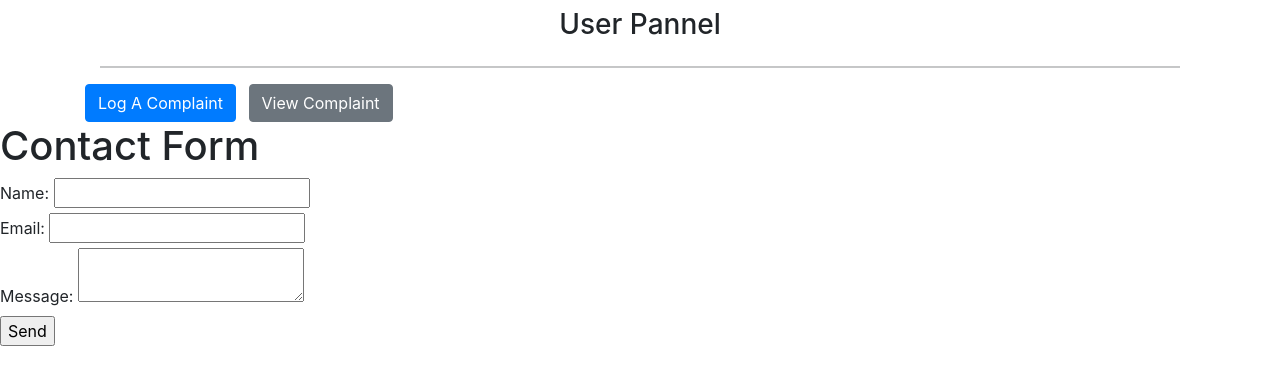
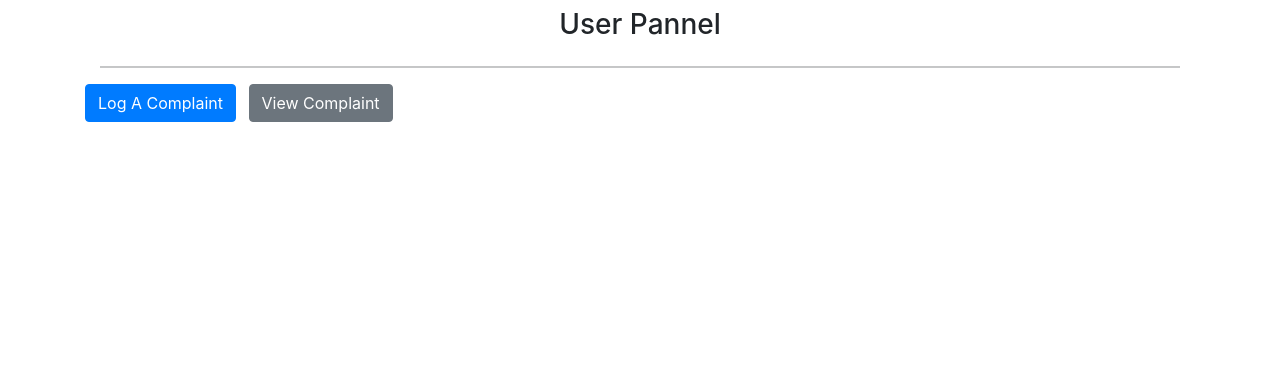
Before and after one commit to Dlaminisiphi/groupproject, a Flask app: page /user_home_page in a window 1280 px wide. Shown: the part 56-441 px from the top of the page. Run offline with Flask 2, Linux system fonts and the light colour scheme; a user stored in the database is signed in; some libraries are stand-ins or nearby versions.

Commit message:
first commit

```diff
--- a/website/auth.py
+++ b/website/auth.py
@@ -1,12 +1,12 @@
-from flask import Blueprint,render_template, request, flash, redirect, url_for, jsonify,session
+from flask import Blueprint,render_template, request, flash, redirect, url_for, jsonify
 from . import db
 from .models import User,Report
 from werkzeug.security import generate_password_hash, check_password_hash
 from flask_login import login_user, login_required, logout_user,current_user
 import json, smtplib
 import ssl
-import certifi
-from urllib.request import urlopen
+from email.mime.text import MIMEText
+from email.mime.multipart import MIMEMultipart
 auth=Blueprint('auth',__name__)
 
 
@@ -104,34 +104,6 @@ def sign_up():
 @login_required
 def user_home_page():
 
-
-    if request.method== 'POST':
-        name=request.form.get('name')
-        email=request.form.get('email')
-        message=request.form.get('message')
-        try:
-
-            # Send the report by email
-            sender_email = "flaskschoolproject@gmail.com"
-            receiver_email = email
-            password = "lyuecijpplnqlpaq"
-            message = f"Subject: Report for {name}\n\n{message}"
-            context = ssl.create_default_context()
-            urllib.request.urlopen(req,context=context)
-            with smtplib.SMTP_SSL("smtp.gmail.com", 465, context=context) as server:
-                server.login(sender_email, password)
-                server.sendmail(sender_email, receiver_email, message.encode('utf-8'))
-        except Exception as e:
-            return "Failed to send the report by email: " + str(e), "error"
-        else:
-            return "Report has been sent by email to " + email, "success"
-
-
-
-
-
-
-
     return render_template("user_home_page.html", user=current_user )
 #----------------------------------------------------------------BUTTONS IN HOME PAGE--------------------------------------------------------
 @auth.route("/log_complaint", methods=['GET','POST'])
@@ -177,7 +149,7 @@ def user_Page():
 def admin_page():
         reports=Report.query.all()
         return render_template("admin_page.html", user= current_user,reports=reports)
-
+#----------------------------------------------------DELETE FROM ADMIN SIDE------------------------------------------------------
 @auth.route('/delete-report', methods=['POST'])
 def delete_report():
     report = json.loads(request.data)
@@ -187,24 +159,58 @@ def delete_report():
         db.session.delete(report)
         db.session.commit()
     return jsonify({})
-
+#--------------------------------------------------------QUERY RECIEVED----------------------------------------------
 @auth.route("/report_recieved", methods=['GET','POST'])
 def user_send():
     if request.method== 'POST':
         email = request.form.get('email')
-
         try:
-
-            # Send the report by email
             sender_email = "flaskschoolproject@gmail.com"
             receiver_email = email
             password = "rwdgtyxxnyxlzmcf"
-            message = "Great News! The Dut maintance team have recieved your query and are attend to it"
+            subject = 'DUT MAINTENANCE TEAM UPDATE'
+            message = "Great News! The Dut maintenance team has recieved your query and is attending to it."
+            msg = MIMEMultipart()
+            msg['From'] = sender_email
+            msg['To'] = receiver_email
+            msg['Subject'] = subject
+            body = MIMEText(message)
+            msg.attach(body)
             context = ssl.create_default_context()
             with smtplib.SMTP_SSL("smtp.gmail.com", 465, context=context) as server:
                 server.login(sender_email, password)
-                server.sendmail(sender_email, receiver_email, message.encode('utf-8'))
+                server.sendmail(sender_email, receiver_email, msg.as_string())
         except Exception as e:
-            return "Failed to send the report by email: " + str(e), "error"
+            flash("Failed to send the report by email: " + str(e), category= "error")
+            return redirect(url_for('auth.admin_Page'))
         else:
-            return "Report has been sent by email to " + email, "success"
+            flash("Report has been sent by email to " + email, category="success")
+            return redirect(url_for('auth.admin_page'))
+#------------------------------------------------------QUERY FINISHED----------------------------------------------------------
+@auth.route("/user_finished",methods=['GET','POST'] )
+def user_Finished():
+    if request.method== 'POST':
+        email = request.form.get('email')
+        try:
+            sender_email = "flaskschoolproject@gmail.com"
+            receiver_email = email
+            password = "rwdgtyxxnyxlzmcf"
+            subject = 'DUT MAINTENANCE TEAM UPDATE'
+            message = 'Awesome News! The maintenance team has fixed the query you reported.'
+            msg = MIMEMultipart()
+            msg['From'] = sender_email
+            msg['To'] = receiver_email
+            msg['Subject'] = subject
+            body = MIMEText(message)
+            msg.attach(body)
+
+            context = ssl.create_default_context()
+            with smtplib.SMTP_SSL("smtp.gmail.com", 465, context=context) as server:
+                server.login(sender_email, password)
+                server.sendmail(sender_email, receiver_email, msg.as_string())
+        except Exception as e:
+            flash("Failed to send the report by email: " + str(e), category= "error")
+            return redirect(url_for('auth.admin_Page'))
+        else:
+            flash("Report has been sent by email to " + email, category="success")
+            return redirect(url_for('auth.admin_page'))
--- a/website/templates/admin_Login.html
+++ b/website/templates/admin_Login.html
@@ -1,4 +1,4 @@
-{%extends "base.html"%}{% block title %}Admin Page{%endblock%}
+{%extends "base.html"%}{% block title %}Admin Log In Page{%endblock%}
 {% block content %}
 <form method="POST">
     <h3 align="center"> Admin Login</h3>
--- a/website/templates/base.html
+++ b/website/templates/base.html
@@ -39,7 +39,7 @@
         <a class="nav-item nav-link" id="logout" href="/logout">Logout</a>
         {% else %}
         <a class="nav-item nav-link" id="login" href="/login">Login</a>
-        <a class="nav-item nav-link" id="adminlogin" href="/admin">admin</a>
+        <a class="nav-item nav-link" id="adminlogin" href="/admin">admin Login</a>
         <a class="nav-item nav-link" id="signUp" href="/sign-up">Sign Up</a>
 
         {% endif %}
--- a/website/templates/user_home_page.html
+++ b/website/templates/user_home_page.html
@@ -1,4 +1,4 @@
-{%extends "base.html"%}{% block title %}User Page{%endblock%}
+{%extends "base.html"%}{% block title %}User Home Page{%endblock%}
 {% block content %}
 <!DOCTYPE html>
 <html lang="en">
@@ -25,16 +25,6 @@
       <button class="btn btn-secondary" onclick="location.href='/view_complaint/{{ user.id }}'" >View Complaint</button>
     </div>
   </div>
-  <h1>Contact Form</h1>
-    <form method="POST" action="/user_home_page">
-        <label>Name:</label>
-        <input type="text" name="name" required><br>
-        <label>Email:</label>
-        <input type="email" name="email" required><br>
-        <label>Message:</label>
-        <textarea name="message" required></textarea><br>
-        <input type="submit" value="Send">
-    </form>
   <script src="https://cdn.jsdelivr.net/npm/bootstrap@5.1.3/dist/js/bootstrap.min.js"></script>
   <script src="https://kit.fontawesome.com/your-kit-id.js" crossorigin="anonymous"></script>
 </body>
--- a/website/templates/user_page.html
+++ b/website/templates/user_page.html
@@ -1,4 +1,4 @@
-{%extends "base.html"%}{% block title %}User Page{%endblock%}
+{%extends "base.html"%}{% block title %}User Report Page{%endblock%}
 {% block content %}
     <form method="POST">
       <h3 align="center">Report Form</h3>
--- a/website/views.py
+++ b/website/views.py
@@ -7,6 +7,4 @@ views=Blueprint('views',__name__)
 @login_required
 @views.route('/')
 def home():
-
-
     return render_template("home.html", user=current_user)
```
Also changed, not shown: website/templates/admin_page.html (+34 -8 lines), website/templates/user_complaint.html (+9 -2 lines), instance/database.db.
